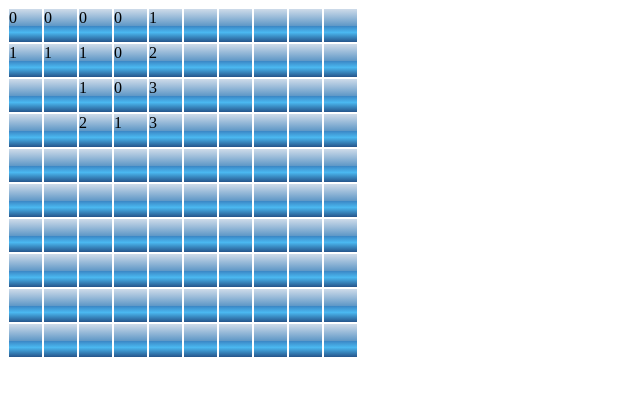
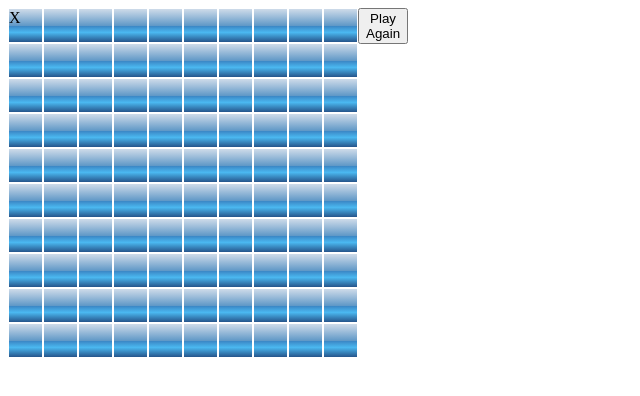
Before and after one commit to Zaszen/pending, a React app: page / in a window 1280 px wide. Both pictures are taken after a click on the element 25 px from the left and 25 px from the top of the page. Shown: the top 396 px of the page, without its empty margins (0-640 px from the left). Built offline with nearby package versions, Linux system fonts and the light colour scheme.

Commit message:
ajout du composante de message

```diff
--- a/src/components/Grid/Grid.js
+++ b/src/components/Grid/Grid.js
@@ -1,11 +1,13 @@
 import React from 'react';
 
 import Cell  from '../Cell/Cell';
+import PopupMessage from '../PopupMessage/PopupMessage';
 
 require('./Grid.less');
 
 const Grid = props =>{
     return(
+        <React.Fragment>
             <div className="grid">
                 {
                     props.grid.map((col,colIndex) => {
@@ -30,7 +32,18 @@ const Grid = props =>{
                         )
                     })
                 }
+                {
+                    (props.stateOfGame.win || props.stateOfGame.loss) ?
+                        <PopupMessage
+                            stateOfGame={props.stateOfGame}
+                            setStateOfGame={props.setStateOfGame}
+                        />
+                    :
+                        null
+                }
             </div>
+
+        </React.Fragment>
     );
 }
 
--- a/src/components/GridContainer/GridContainer.js
+++ b/src/components/GridContainer/GridContainer.js
@@ -4,7 +4,7 @@ import { useState } from 'react';
 import Grid from '../Grid/Grid'
 
 const gridSize = 10;
-const bombNumber = 15;
+const bombNumber = 100;
 
 let cpt = 0;
 
@@ -72,14 +72,23 @@ const arrayCreateGrid = () =>{
 const GridContainer = props => {
 
     const [grid, setGrid] = useState([...arrayCreateGrid()]);
+    const [stateOfGame, setStateOfGame] = useState({victory: 0, defeat: 0, win: false, loss: false});
 
     const revealCell = (col, row) => {
+
         let tempGrid = [...grid];
+
         tempGrid[col][row] = {exposed: true, value: tempGrid[col][row].value};
 
-        if(tempGrid[col][row].value === "0")
+        if (tempGrid[col][row].value === "0"){
             propagateReveal(tempGrid, col,row);
 
+        } else if(tempGrid[col][row].value === "X"){
+            let tempStateOfGame = {...stateOfGame};
+            tempStateOfGame.loss = true;
+            setStateOfGame(tempStateOfGame);
+
+        }
         setGrid(tempGrid);
     };
 
@@ -138,6 +147,8 @@ const GridContainer = props => {
         <Grid
             grid={grid}
             revealCell={revealCell}
+            stateOfGame={stateOfGame}
+            setStateOfGame={setStateOfGame}
         />
     );
 }
--- /dev/null
+++ b/src/components/PopupMessage/PopupMessage.js
@@ -0,0 +1,22 @@
+import React from 'react';
+
+require('./PopupMessage.less');
+
+
+const PopupMessage = props =>{
+
+    const handleClickOk = () =>{
+
+    }
+
+    return(
+        <div className="modal">
+            <div id="popup-message">
+                <div className="popup-message">{props.message}</div>
+                <button id="bt-play-again">Play Again</button>
+            </div>
+        </div>
+    );
+};
+
+export default PopupMessage;
```
Also changed, not shown: src/components/PopupMessage/PopupMessage.less (added). Lines whose indentation alone changed are shown as unchanged.
